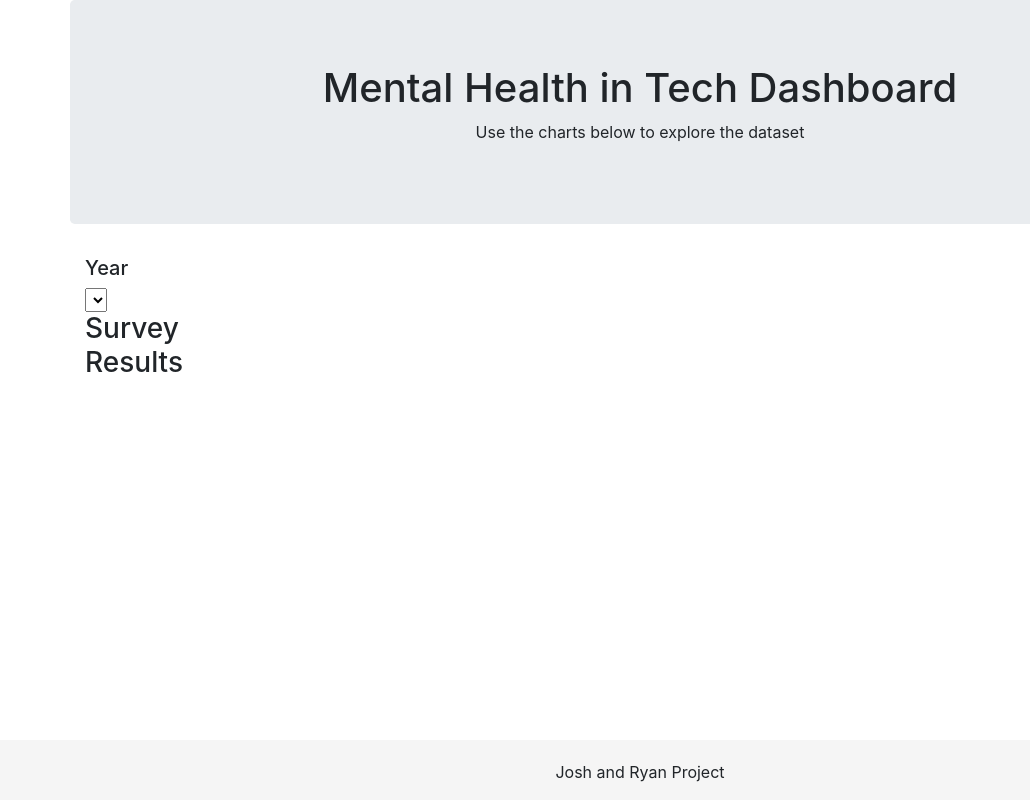
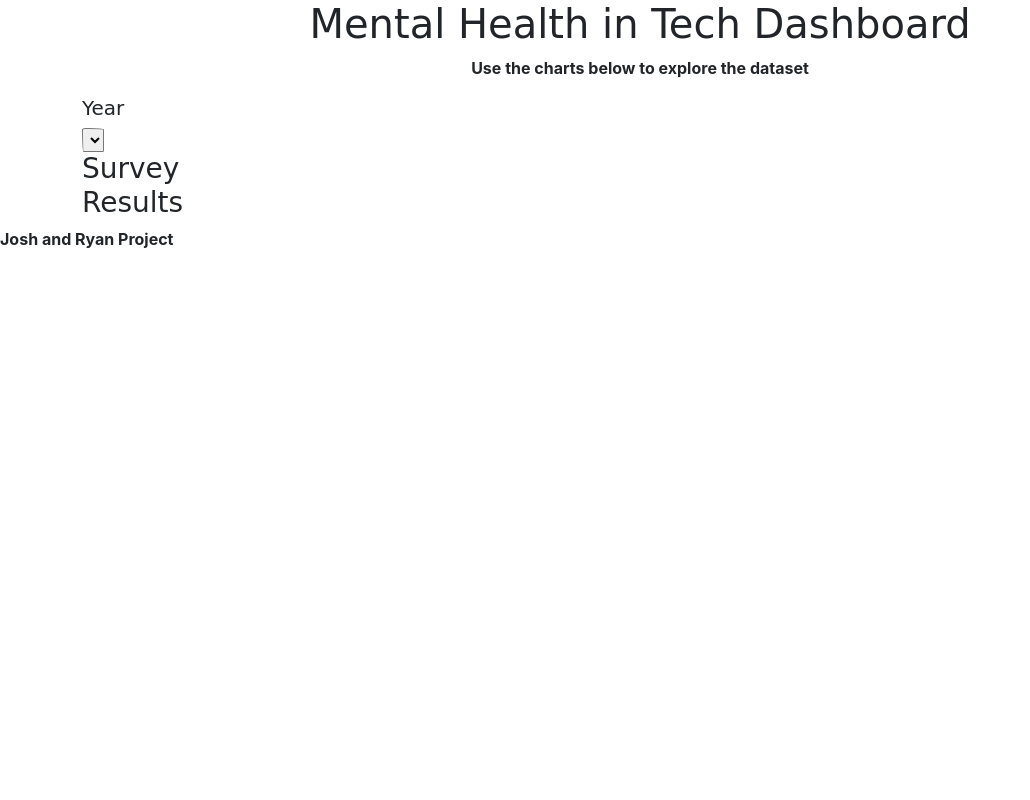
Before and after one commit to joshpodl/Mental-Health-Insights, a Flask app: template MentalHealthDataProject/Templates/index.html in a window 1280 px wide. Shown: the whole page, without its empty margins (0-1030 px from the left). Run offline with Flask 2, Linux system fonts and the light colour scheme; the template is opened without the code that fills it: most values are stand-ins (such as "Sample title", 1, 10 or a date in 2020); lists and menus that the app fills with data are empty; some libraries are stand-ins or nearby versions; some web fonts are replaced.

Commit message:
index.html update

```diff
--- a/MentalHealthDataProject/Templates/index.html
+++ b/MentalHealthDataProject/Templates/index.html
@@ -4,8 +4,8 @@
 <head>
   <meta charset="UTF-8">
   <title>Mental Health in Tech Insights</title>
-  <link rel="stylesheet" href="https://stackpath.bootstrapcdn.com/bootstrap/4.1.3/css/bootstrap.min.css" integrity="sha384-MCw98/SFnGE8fJT3GXwEOngsV7Zt27NXFoaoApmYm81iuXoPkFOJwJ8ERdknLPMO" crossorigin="anonymous">
-  <link rel="stylesheet" href="style.css">
+   <link href="https://cdn.jsdelivr.net/npm/bootstrap@5.0.1/dist/css/bootstrap.min.css" rel="stylesheet" integrity="sha384-+0n0xVW2eSR5OomGNYDnhzAbDsOXxcvSN1TPprVMTNDbiYZCxYbOOl7+AMvyTG2x" crossorigin="anonymous">
+   <link rel="stylesheet" href="https://bootswatch.com/5/sketchy/bootstrap.min.css">
 
 </head>
 
@@ -44,14 +44,19 @@
     </div>
   </div>
 
-
-  <!-- Footer + NOTE: NEED TO ADD ANOTHER LIBRARY HERE (CHART.JS?)-->
   <div id="footer">
     <p>Josh and Ryan Project</p>
   </div>
+  <script src="https://cdn.plot.ly/plotly-latest.min.js"></script>
+  <script src="https://cdn.jsdelivr.net/npm/bootstrap@5.0.1/dist/js/bootstrap.bundle.min.js" integrity="sha384-gtEjrD/SeCtmISkJkNUaaKMoLD0//ElJ19smozuHV6z3Iehds+3Ulb9Bn9Plx0x4" crossorigin="anonymous"></script>
   <script src="https://d3js.org/d3.v5.min.js"></script>
-  <script src="https://cdn.plot.ly/plotly-latest.min.js"></script>
-  <script type="text/javascript" src="app.js"></script>
+  <script src="https://cdn.jsdelivr.net/npm/chart.js"></script>
+
+  <!-- This needs to be changed to our data-->
+  <script type="text/javascript">var newsData ='{{bggData[0]|tojson}}';</script>
+  <script type="text/javascript">var gameData ='{{bggData[1]|tojson}}';</script>
+  <script type="text/javascript">var rankingData ='{{bggData[2]|tojson}}';</script>
+  <script type="text/javascript" src="{{ url_for('static', filename='js/app.js') }}"></script>
 
 </body>
 
--- a/MentalHealthDataProject/static/CSS/style.css
+++ /dev/null
@@ -1,31 +0,0 @@
-.iframeContainer {
-  padding: 20px;
-  border: 1px solid #e3e3e3;
-}
-
-/* Sticky Footer rules (https://getbootstrap.com/examples/sticky-footer/) */
-html {
-  position: relative;
-  min-height: 100%;
-}
-
-body {
-  /* Padding bottom by footer height */
-  padding-bottom: 80px;
-}
-
-#footer {
-  position: absolute;
-  bottom: 0;
-  width: 100%; /* Set the fixed height of the footer here */
-  height: 10px;
-  padding-top: 20px;
-  padding-bottom: 40px;
-  text-align: center;
-  background-color: #f5f5f5;
-}
-
-#footer p {
-  margin: 0;
-  font-size: 16px;
-}
```
